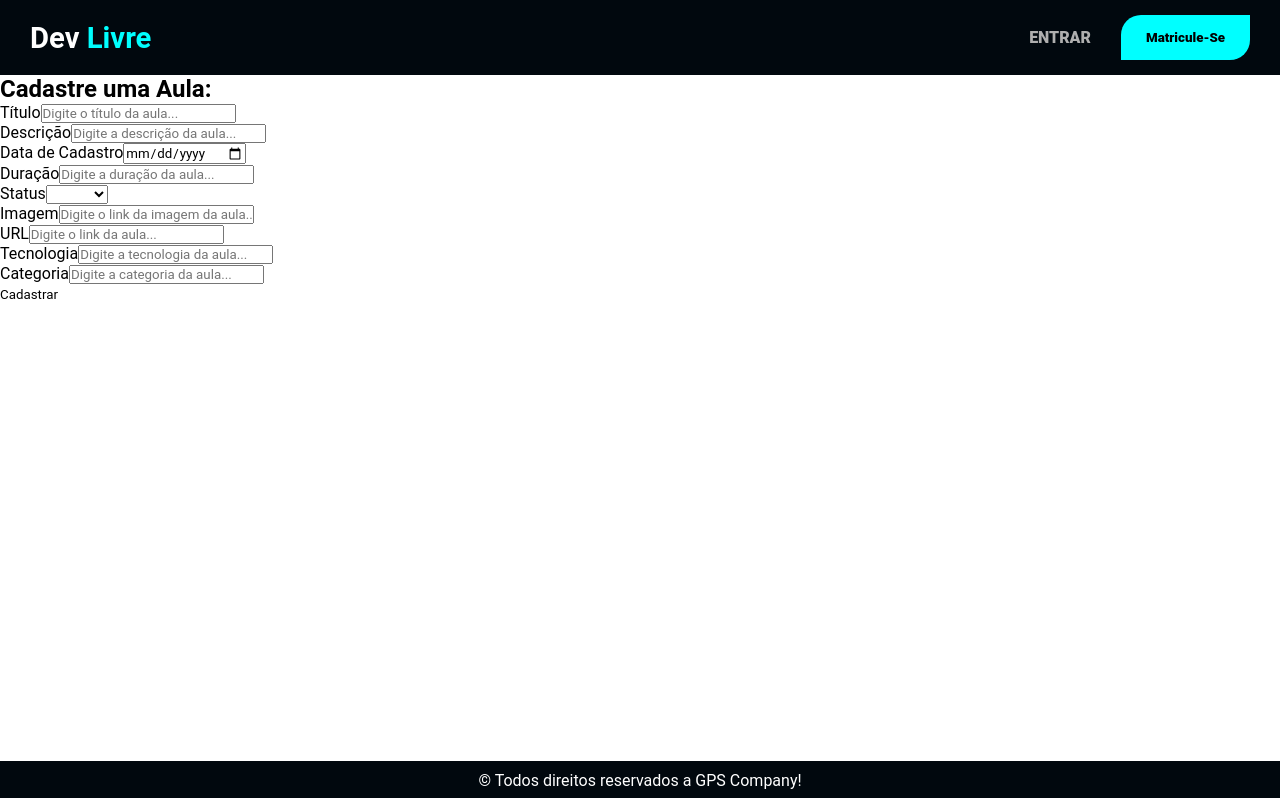
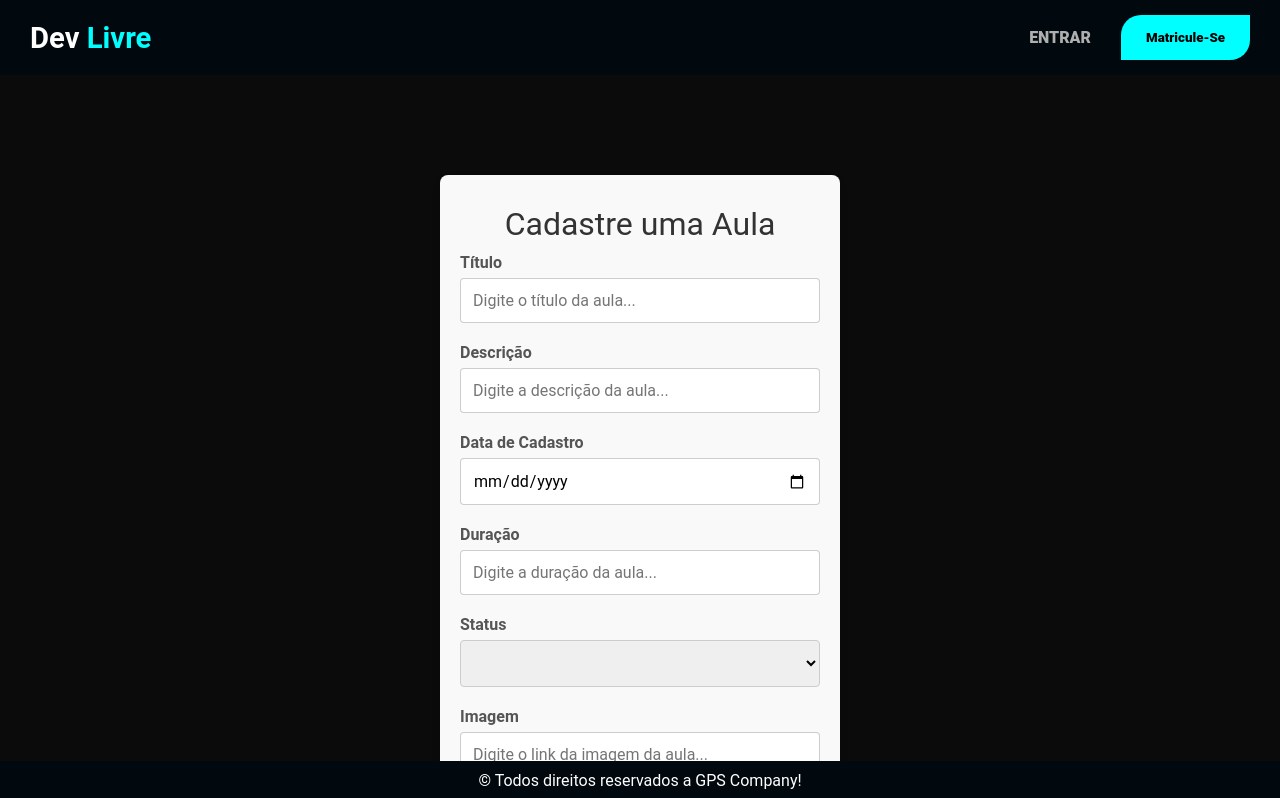
Before and after one commit to AndrewGPFranco/FE_TIv2, a Vue app: page /admin/cadastro/aula in a window 1280 px wide. Shown: the top 798 px of the page. Built offline with nearby package versions, Linux system fonts and the light colour scheme; no server answers; a web font is replaced by a local one.

Commit message:
estilizando o formulario de cadastro de aulas

```diff
--- a/src/pages/cadastrarAula.vue
+++ b/src/pages/cadastrarAula.vue
@@ -1,58 +1,62 @@
 <template>
     <section>
         <Navbar />
-        <h1>Cadastre uma Aula:</h1>
-        <form @submit.prevent="submit">
+        <main class="container">
+            <form @submit.prevent="submit" class="form">
+                <div class="containerTitle">
+                    <span class="title">Cadastre uma Aula</span>
+                </div>
                 <div>
-                <label for="titulo">Título</label>
-                <input type="text" name="titulo" v-model="titulo" required autocomplete="off"
+                    <label class="label" for="titulo">Título</label>
+                    <input class="input" type="text" name="titulo" v-model="titulo" required autocomplete="off"
                         placeholder="Digite o título da aula...">
                 </div>
                 <div>
-                <label for="descricao">Descrição</label>
-                <input type="text" name="descricao" v-model="descricao" required autocomplete="off"
+                    <label class="label" for="descricao">Descrição</label>
+                    <input class="input" type="text" name="descricao" v-model="descricao" required autocomplete="off"
                         placeholder="Digite a descrição da aula...">
                 </div>
                 <div>
-                <label for="cadastro">Data de Cadastro</label>
-                <input type="date" name="cadastro" v-model="cadastro" required>
+                    <label class="label" for="cadastro">Data de Cadastro</label>
+                    <input class="input" type="date" name="cadastro" v-model="cadastro" required>
                 </div>
                 <div>
-                <label for="duracao">Duração</label>
-                <input type="number" name="duracao" v-model="duracao" required autocomplete="off"
+                    <label class="label" for="duracao">Duração</label>
+                    <input class="input" type="number" name="duracao" v-model="duracao" required autocomplete="off"
                         placeholder="Digite a duração da aula...">
                 </div>
                 <div>
-                <label for="status">Status</label>
-                <select name="status" v-model="status" required>
+                    <label class="label" for="status">Status</label>
+                    <select class="select" name="status" v-model="status" required>
                         <option value="true">Ativo</option>
                         <option value="false">Inativo</option>
                     </select>
                 </div>
                 <div>
-                <label for="imagem">Imagem</label>
-                <input type="text" name="imagem" v-model="imagem" required autocomplete="off"
+                    <label class="label" for="imagem">Imagem</label>
+                    <input class="input" type="text" name="imagem" v-model="imagem" required autocomplete="off"
                         placeholder="Digite o link da imagem da aula...">
                 </div>
                 <div>
-                <label for="url">URL</label>
-                <input type="text" name="url" v-model="url" required autocomplete="off"
+                    <label class="label" for="url">URL</label>
+                    <input class="input" type="text" name="url" v-model="url" required autocomplete="off"
                         placeholder="Digite o link da aula...">
                 </div>
                 <div>
-                <label for="tech">Tecnologia</label>
-                <input type="text" name="tech" v-model="tech" required autocomplete="off"
+                    <label class="label" for="tech">Tecnologia</label>
+                    <input class="input" type="text" name="tech" v-model="tech" required autocomplete="off"
                         placeholder="Digite a tecnologia da aula...">
                 </div>
                 <div>
-                <label for="categoria">Categoria</label>
-                <input type="text" name="categoria" v-model="categoria" required autocomplete="off"
+                    <label class="label" for="categoria">Categoria</label>
+                    <input class="input" type="text" name="categoria" v-model="categoria" required autocomplete="off"
                         placeholder="Digite a categoria da aula...">
                 </div>
                 <div>
-                <button type="submit">Cadastrar</button>
+                    <button class="submit" type="submit">Cadastrar</button>
                 </div>
             </form>
+        </main>
         <Rodape />
     </section>
 </template>
@@ -101,7 +105,7 @@ export default {
                 'Authorization': `Bearer ${token}`,
             };
 
-            axios.post("http://localhost:8080/api/cadastro/aula", dados,  { headers })
+            axios.post("http://localhost:8080/api/cadastro/aula", dados, { headers })
                 .then((response) => {
                     console.log("Aula cadastrada com sucesso!", response);
                     this.titulo = '';
@@ -146,3 +150,87 @@ export default {
     }
 }
 </script>
+
+<style scoped>
+.form {
+    max-width: 400px;
+    width: 100%;
+    background-color: #f9f9f9;
+    padding: 20px;
+    box-shadow: 0 4px 8px rgba(0, 0, 0, 0.1);
+    border-radius: 8px;
+    margin: 40px auto;
+}
+
+.title {
+    font-size: 2rem;
+    color: #333;
+    margin-bottom: 20px;
+    text-align: center;
+}
+
+.label {
+    font-size: 1rem;
+    font-weight: bold;
+    margin-bottom: 10px;
+    color: #555;
+}
+
+.input,
+.select {
+    padding: 12px;
+    width: 100%;
+    border: 1px solid #ccc;
+    border-radius: 4px;
+    margin-bottom: 20px;
+    outline: none;
+    transition: border-color 0.3s ease;
+    font-size: 1rem;
+    margin-top: 6px;
+}
+
+
+.input:focus {
+    background-color: #fff;
+    box-shadow: 0 0 0 2px #cbd5e0;
+}
+
+.input:valid {
+    border: 1px solid green;
+}
+
+.input:invalid {
+    border: 1px solid rgba(14, 14, 14, 0.205);
+}
+
+.submit {
+    background-color: #007bff;
+    color: #fff;
+    padding: 12px 20px;
+    border: none;
+    border-radius: 4px;
+    font-size: 1rem;
+    cursor: pointer;
+    text-transform: uppercase;
+    transition: background-color 0.3s ease;
+}
+
+.submit:hover {
+    background-color: #0056b3;
+}
+
+.input:focus,
+.select:focus {
+    border-color: #007bff;
+}
+
+.container {
+    padding: 60px;
+    background-color: #0B0B0B;
+}
+
+.containerTitle {
+    text-align: center;
+    padding: 10px;
+}
+</style>
```
Lines whose indentation alone changed are shown as unchanged.
